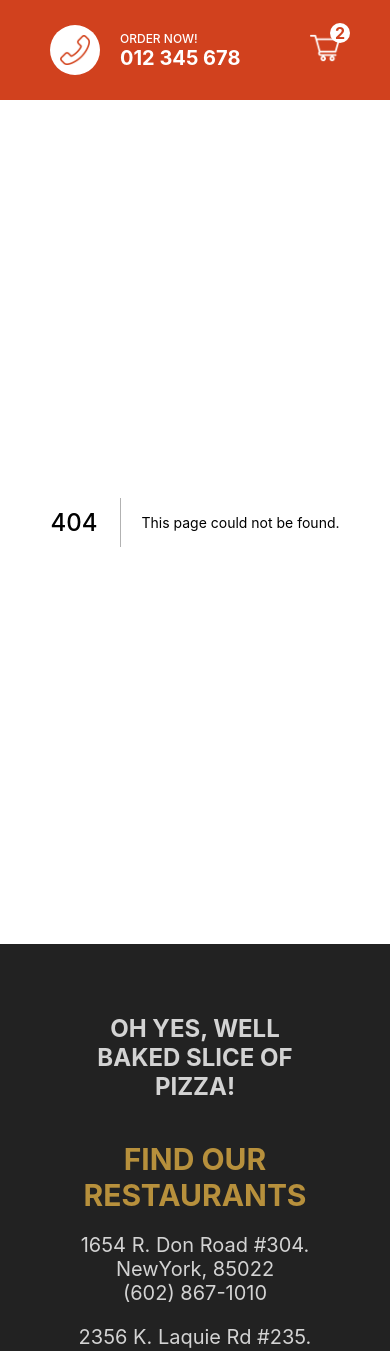
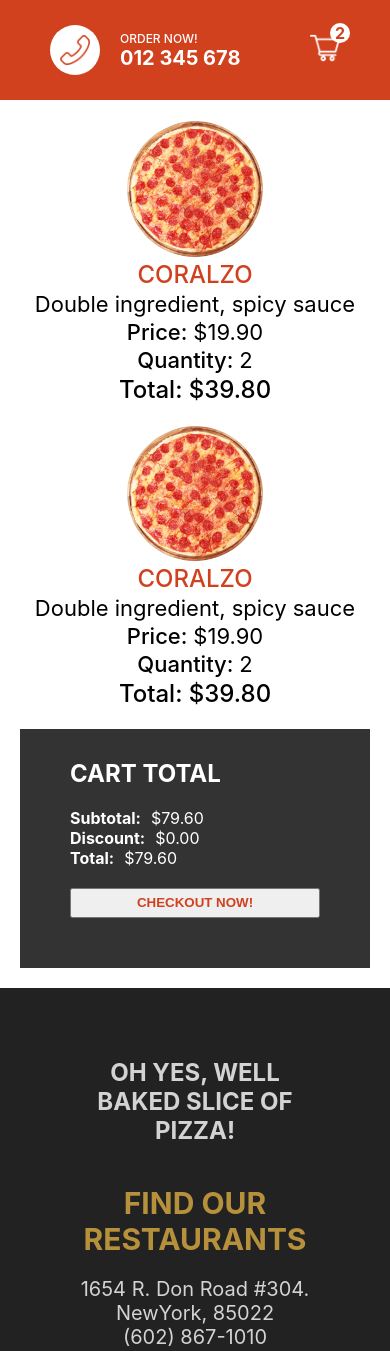
Before and after one commit to KristinaChausheva/nextjs-pizza-app, a Next.js app: page /cart in a window 390 px wide. Before the commit this address had no page. Shown: the top 1351 px of the page. Built offline with nearby package versions, Linux system fonts and the light colour scheme.

Commit message:
cart page implementation

```diff
--- /dev/null
+++ b/pages/cart.jsx
@@ -0,0 +1,96 @@
+import styles from "../styles/Cart.module.css"
+import Image from "next/image"
+
+function Cart() {
+  return (
+    <div className={styles.container}>
+      <div className={styles.left}>
+        <table className={styles.table}>
+          <tr className={styles.trTitle}>
+            <th>Product</th>
+            <th>Name</th>
+            <th>Extras</th>
+            <th>Price</th>
+            <th>Quantity</th>
+            <th>Total</th>
+          </tr>
+          <tr className={styles.tr}>
+            <td>
+              <div className={styles.imgContainer}>
+                <Image
+                  src="/img/pizza.png"
+                  layout="fill"
+                  objectFit="cover"
+                  alt=""
+                />
+              </div>
+            </td>
+            <td>
+              <span className={styles.name}>CORALZO</span>
+            </td>
+            <td>
+              <span className={styles.extras}>
+                Double ingredient, spicy sauce
+              </span>
+            </td>
+            <td>
+              <span className={styles.price}>$19.90</span>
+            </td>
+            <td>
+              <span className={styles.quantity}>2</span>
+            </td>
+            <td>
+              <span className={styles.total}>$39.80</span>
+            </td>
+          </tr>
+          <tr className={styles.tr}>
+            <td>
+              <div className={styles.imgContainer}>
+                <Image
+                  src="/img/pizza.png"
+                  layout="fill"
+                  objectFit="cover"
+                  alt=""
+                />
+              </div>
+            </td>
+            <td>
+              <span className={styles.name}>CORALZO</span>
+            </td>
+            <td>
+              <span className={styles.extras}>
+                Double ingredient, spicy sauce
+              </span>
+            </td>
+            <td>
+              <span className={styles.price}>$19.90</span>
+            </td>
+            <td>
+              <span className={styles.quantity}>2</span>
+            </td>
+            <td>
+              <span className={styles.total}>$39.80</span>
+            </td>
+          </tr>
+        </table>
+      </div>
+      <div className={styles.right}>
+        <div className={styles.wrapper}>
+          <h2 className={styles.title}>CART TOTAL</h2>
+          <div className={styles.totalText}>
+            <b className={styles.totalTextTitle}>Subtotal:</b>$79.60
+          </div>
+          <div className={styles.totalText}>
+            <b className={styles.totalTextTitle}>Discount:</b>$0.00
+          </div>
+          <div className={styles.totalText}>
+            <b className={styles.totalTextTitle}>Total:</b>$79.60
+          </div>
+          <button className={styles.button}>CHECKOUT NOW!</button>
+        </div>
+      </div>
+    </div>
+  )
+}
+
+export default Cart
--- /dev/null
+++ b/styles/Cart.module.css
@@ -0,0 +1,117 @@
+.container {
+  padding: 50px;
+  display: flex;
+}
+
+.left {
+  flex: 2;
+}
+
+.right {
+  flex: 1;
+}
+
+.imgContainer {
+  width: 100px;
+  height: 100px;
+  position: relative;
+}
+
+.table {
+  width: 100%;
+  border-spacing: 20px;
+}
+
+.name {
+  font-weight: 500;
+  color: #d1411e;
+  font-size: 18px;
+}
+
+.total {
+  font-weight: 500;
+  font-size: 18px;
+}
+
+.wrapper {
+  width: 90%;
+  max-height: 300px;
+  background-color: #333;
+  padding: 50px;
+  padding-top: 10px;
+  display: flex;
+  flex-direction: column;
+  justify-content: space-between;
+  color: white;
+}
+
+.totalTextTitle {
+  margin-right: 10px;
+}
+
+.button {
+  height: 30px;
+  color: #d1411e;
+  font-weight: bold;
+  cursor: pointer;
+  margin-top: 20px;
+}
+
+@media screen and (max-width: 480px) {
+  .container {
+    flex-direction: column;
+    padding: 20px;
+  }
+
+  .table {
+    display: flex;
+    flex-direction: column;
+    align-items: center;
+    justify-content: center;
+  }
+
+  .trTitle {
+    display: none;
+  }
+
+  .tr {
+    display: flex;
+    flex-direction: column;
+    align-items: center;
+    justify-content: center;
+    margin-bottom: 20px;
+  }
+
+  .imgContainer {
+    width: 35vw;
+    height: 35vw;
+  }
+
+  .name,
+  .total {
+    font-size: 24px;
+  }
+
+  .extras,
+  .price,
+  .quantity {
+    font-size: 22px;
+  }
+
+  .price::before {
+    content: "Price: ";
+    font-weight: 500;
+  }
+  .quantity::before {
+    content: "Quantity: ";
+    font-weight: 500;
+  }
+  .total::before {
+    content: "Total: ";
+    font-weight: 500;
+  }
+
+  .wrapper {
+    width: 100%;
+  }
+}
```
